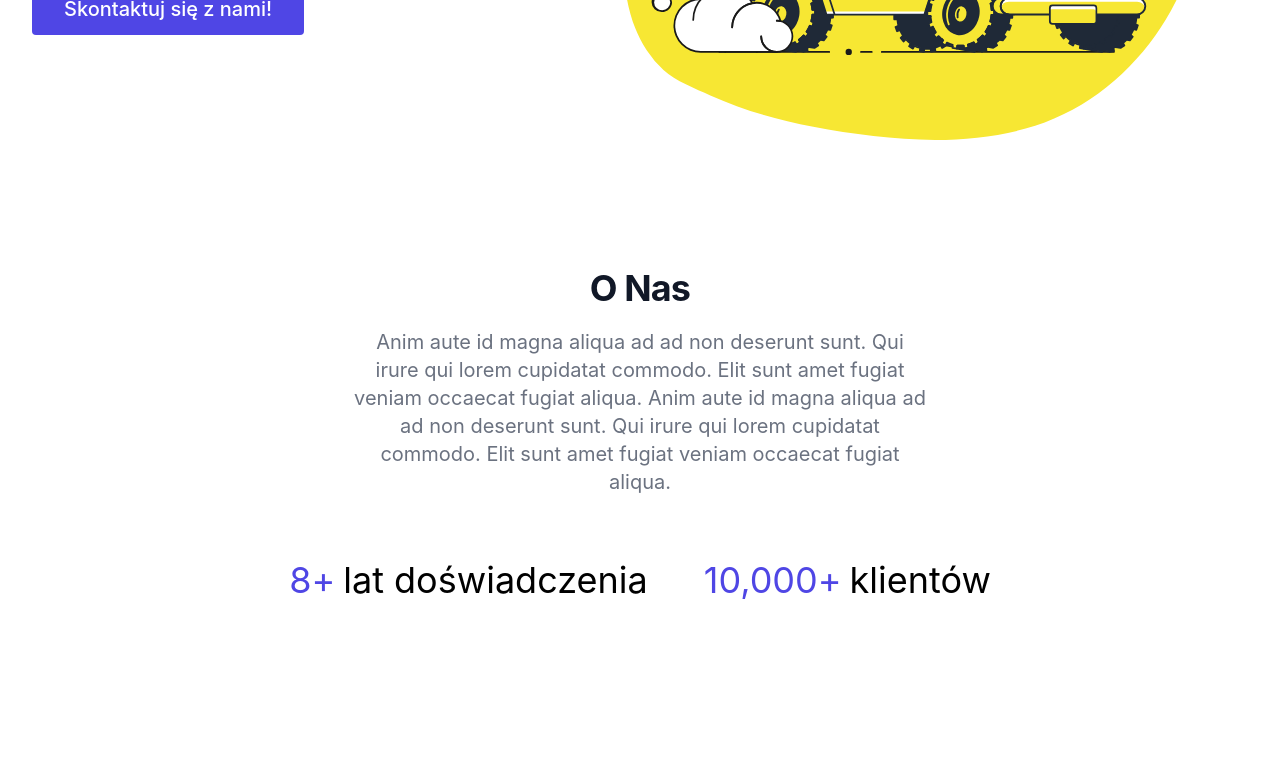
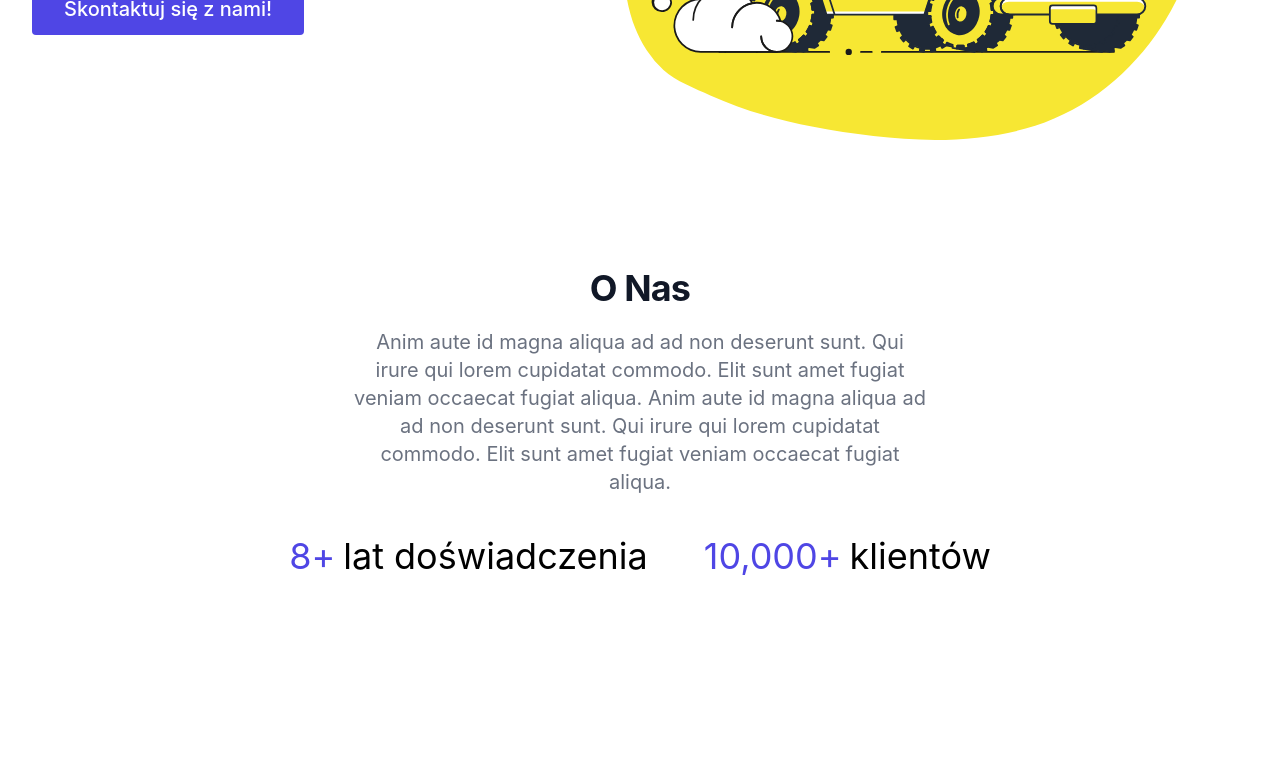
Before and after one commit to anthonybartczak/nextjs-moto-center, a Next.js app: page / in a window 1280 px wide. Shown: the part 481-1252 px from the top of the page. Built offline with nearby package versions, Linux system fonts and the light colour scheme.

Commit message:
Counter fix

```diff
--- a/components/MainCounter.tsx
+++ b/components/MainCounter.tsx
@@ -3,7 +3,7 @@ import CountUp from 'react-countup';
 
 export default function MainCounter() {
     return (
-        <section className="">
+        <section className="mx-4">
             <h2 className="mt-32 text-4xl text-center tracking-tight font-bold text-gray-900 sm:text-5xl md:text-4xl">
                 <span className="block xl:inline">O Nas</span>
             </h2>
@@ -13,8 +13,8 @@ export default function MainCounter() {
                 fugiat veniam occaecat fugiat aliqua. Anim aute id magna aliqua ad ad non deserunt sunt. Qui irure qui lorem cupidatat commodo. Elit sunt amet
                 fugiat veniam occaecat fugiat aliqua.
                 </h3>
-                <div className="flex gap-12 justify-center">
-                    <div className="mt-16 flex">
+                <div className="mt-10 flex flex-wrap gap-12 justify-center">
+                    <div className="flex">
                         <CountUp start={0} end={8} delay={0}>
                             {({ countUpRef }) => (
                                 <>
@@ -25,7 +25,7 @@ export default function MainCounter() {
                             )}
                         </CountUp>
                     </div>
-                    <div className="mt-16 flex">
+                    <div className="flex">
                         <CountUp start={0} end={10000} delay={0}>
                             {({ countUpRef }) => (
                                 <>
```
